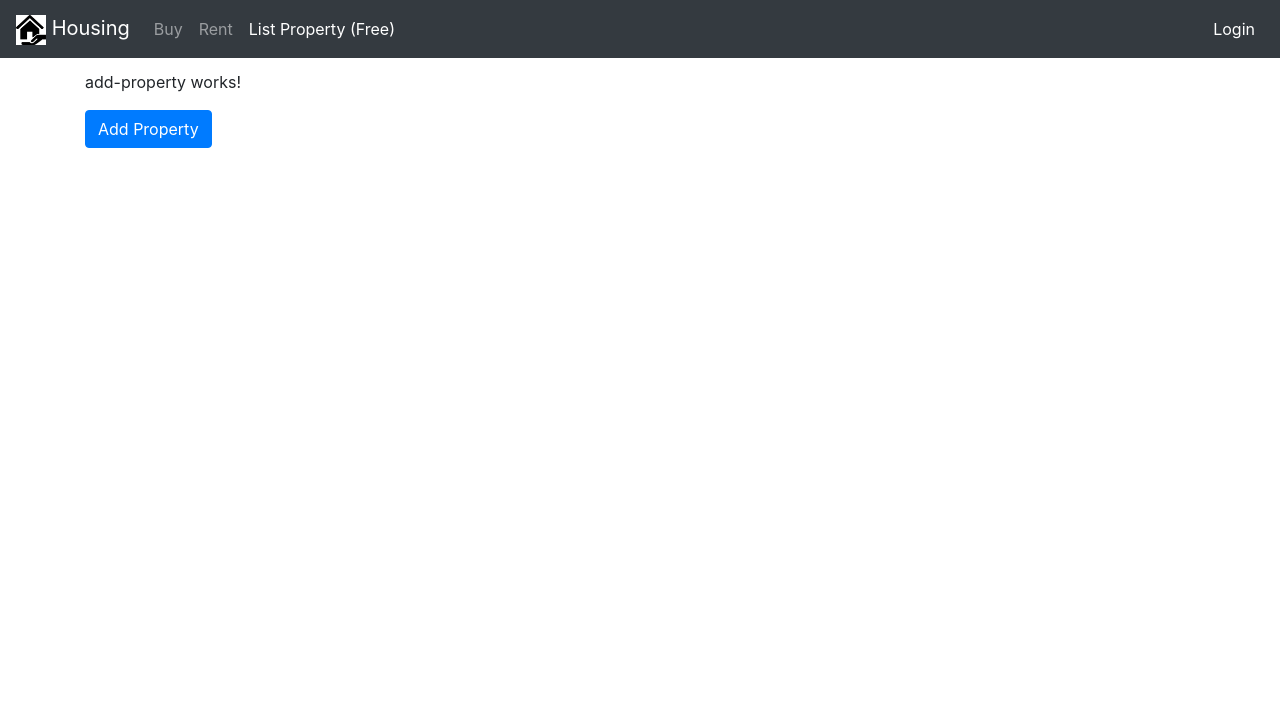
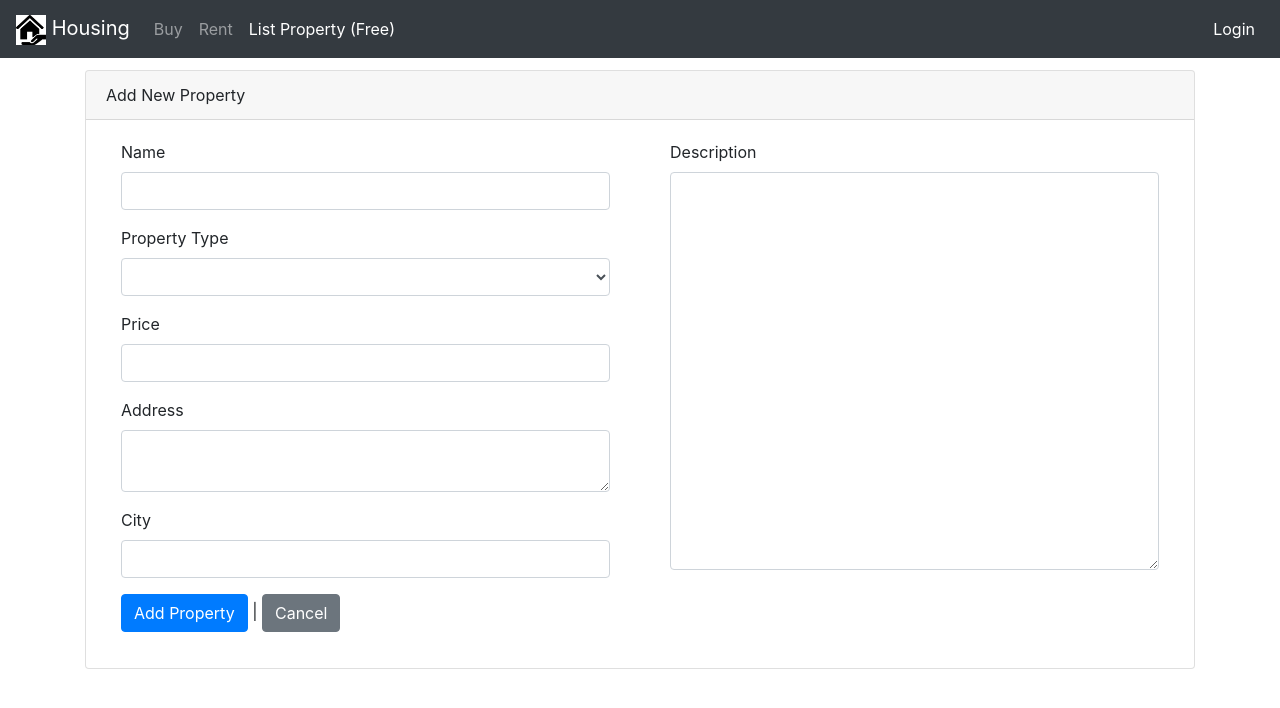
Before and after one commit to webtrainer-in/housing, an Angular app in the folder Housing-SPA/: page /add-property in a window 1280 px wide. Shown: the top 708 px of the page. Built offline with nearby package versions, Linux system fonts and the light colour scheme.

Commit message:
Data fields added and Add Property Page Updated
Signed-off-by: webtrainer-in <webtrainer-in@gmail.com>

```diff
--- a/Housing-SPA/src/app/add-property/add-property.component.html
+++ b/Housing-SPA/src/app/add-property/add-property.component.html
@@ -1,2 +1,93 @@
-<p>add-property works!</p>
-<button (click)="onAddProperty()" class="btn btn-primary">Add Property</button>
+<div class="card">
+    <div class="card-header">
+        Add New Property
+    </div>
+    <div class="card-body">
+        <form #addPropertyForm="ngForm" (ngSubmit)="onAddProperty(addPropertyForm.value)">
+        <div class="row">
+            <div class="col">
+            <div class="form-group col-12">
+                <label for="Name">Name</label>
+                <input
+                type="text"
+                class="form-control"
+                name="Name"
+                ngModel
+                required
+                >
+            </div>
+
+            <div class="form-group col-12">
+                <label for="Type">Property Type</label>
+                <select
+                type="text"
+                class="form-control"
+                name="Type"
+                ngModel
+                required
+                >
+                <option
+                *ngFor="let type of propertyTypes"
+                    [value]="type">
+                    {{ type }}
+                </option>
+                </select>
+            </div>
+
+            <div class="form-group col-12">
+                <label for="Price">Price</label>
+                <input
+                type="number"
+                class="form-control"
+                name="Price"
+                ngModel
+                required
+                >
+            </div>
+
+            <div class="form-group col-12">
+                <label for="Address">Address</label>
+                <textarea
+                type="text"
+                class="form-control"
+                name="Address"
+                ngModel
+                required
+                >
+                </textarea>
+            </div>
+
+            <div class="form-group col-12">
+                <label for="City">City</label>
+                <input
+                type="text"
+                class="form-control"
+                name="City"
+                ngModel
+                required
+                >
+            </div>
+        </div>
+        <div class="col">
+            <div class="form-group col-12">
+                <label for="Desciption">Description</label>
+                <textarea
+                type="text"
+                class="form-control"
+                name="Description"
+                rows="16"
+                ngModel
+                required
+                >
+                </textarea>
+            </div>
+        </div>
+    </div>
+    <div class="form-group col-6">
+        <button type="submit" class="btn btn-primary">Add Property</button> |
+        <button type="button" class="btn btn-secondary">Cancel</button>
+    </div>
+
+        </form>
+    </div>
+</div>
--- a/Housing-SPA/src/app/add-property/add-property.component.ts
+++ b/Housing-SPA/src/app/add-property/add-property.component.ts
@@ -13,11 +13,10 @@ export class AddPropertyComponent implements OnInit {
   ngOnInit() {
   }
 
-  onAddProperty()
-  {
+  onAddProperty(data):void  {
     //Add logic to save new property into database
+    console.log(data)
     this.router.navigate(['/rent-property']);
 
   }
-
 }
```
Also changed, not shown: Housing-SPA/src/data/properties.json (+25 -6 lines).
